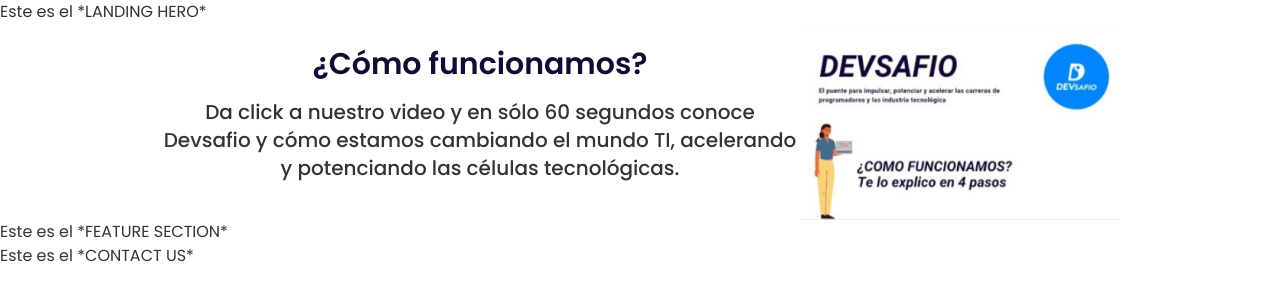
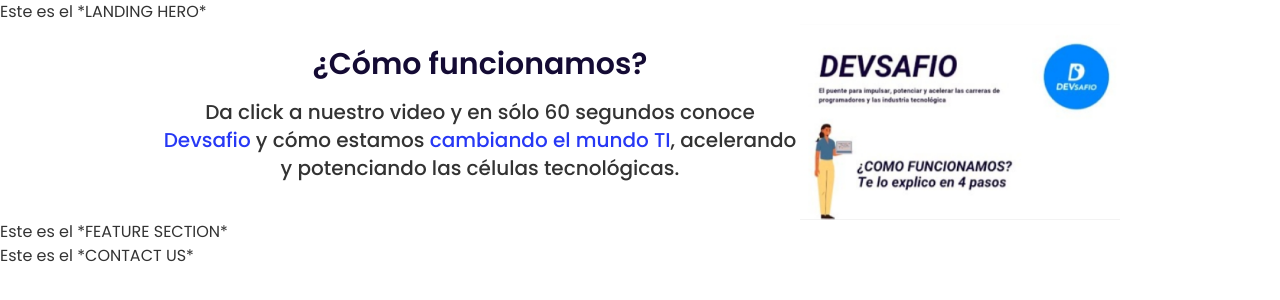
Before and after one commit to vecarope/ejemploReact, a React (Create React App) app: page / in a window 1280 px wide. Shown: the top 300 px of the page. Built offline with nearby package versions, Linux system fonts and the light colour scheme; what tw-elements would draw is missing.

Commit message:
update tailwind colors

```diff
--- a/tailwind.config.js
+++ b/tailwind.config.js
@@ -13,6 +13,7 @@
         'mid-light-blue': '#2738F5 ',
         'mid-blue': '#1E239A',
         'dark-purple': '#140B34',
+        'light-purple': '#2738F5',
         'dark-text': '#232323',
         'fill-light': '#E2F2FE'
       }
```
